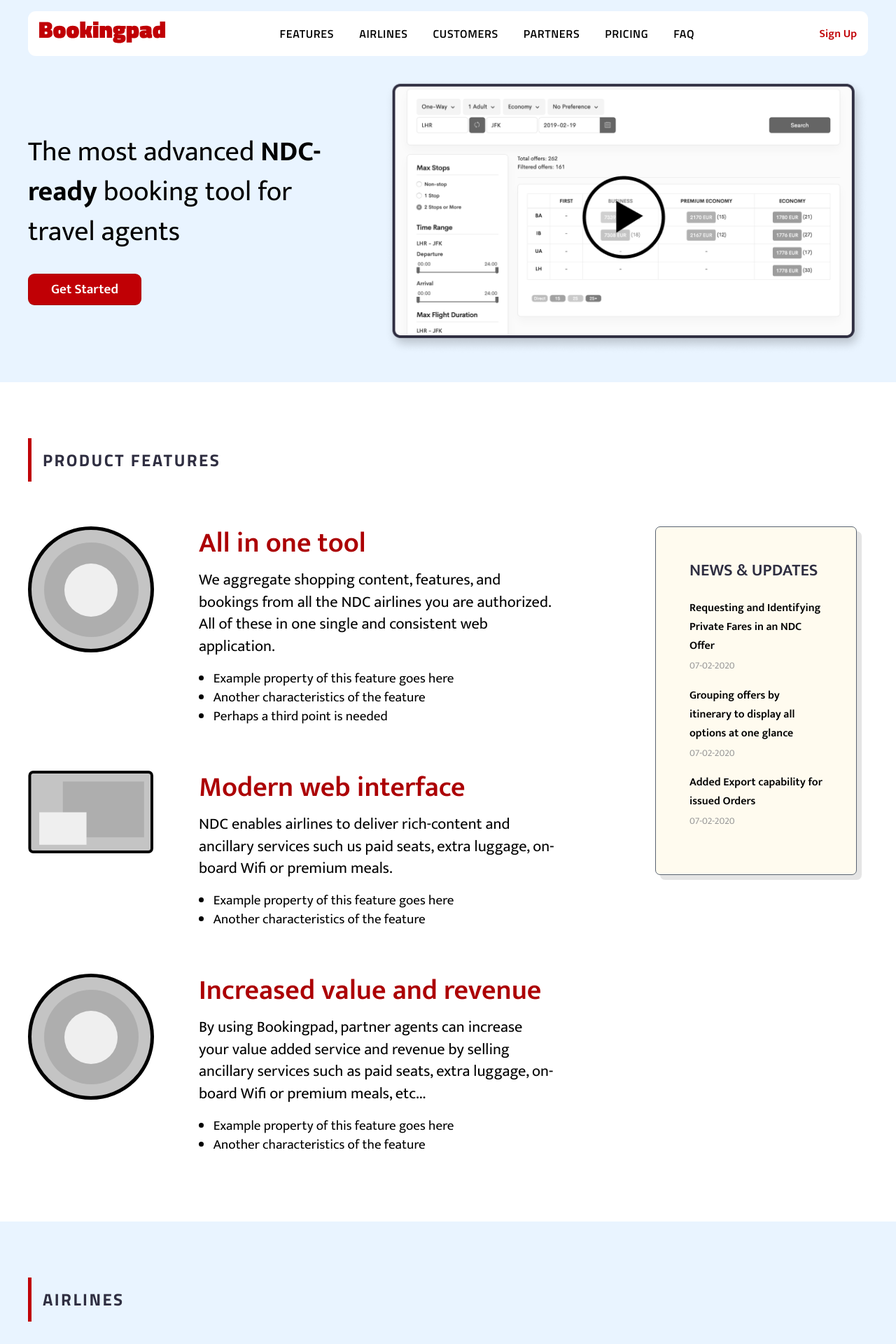
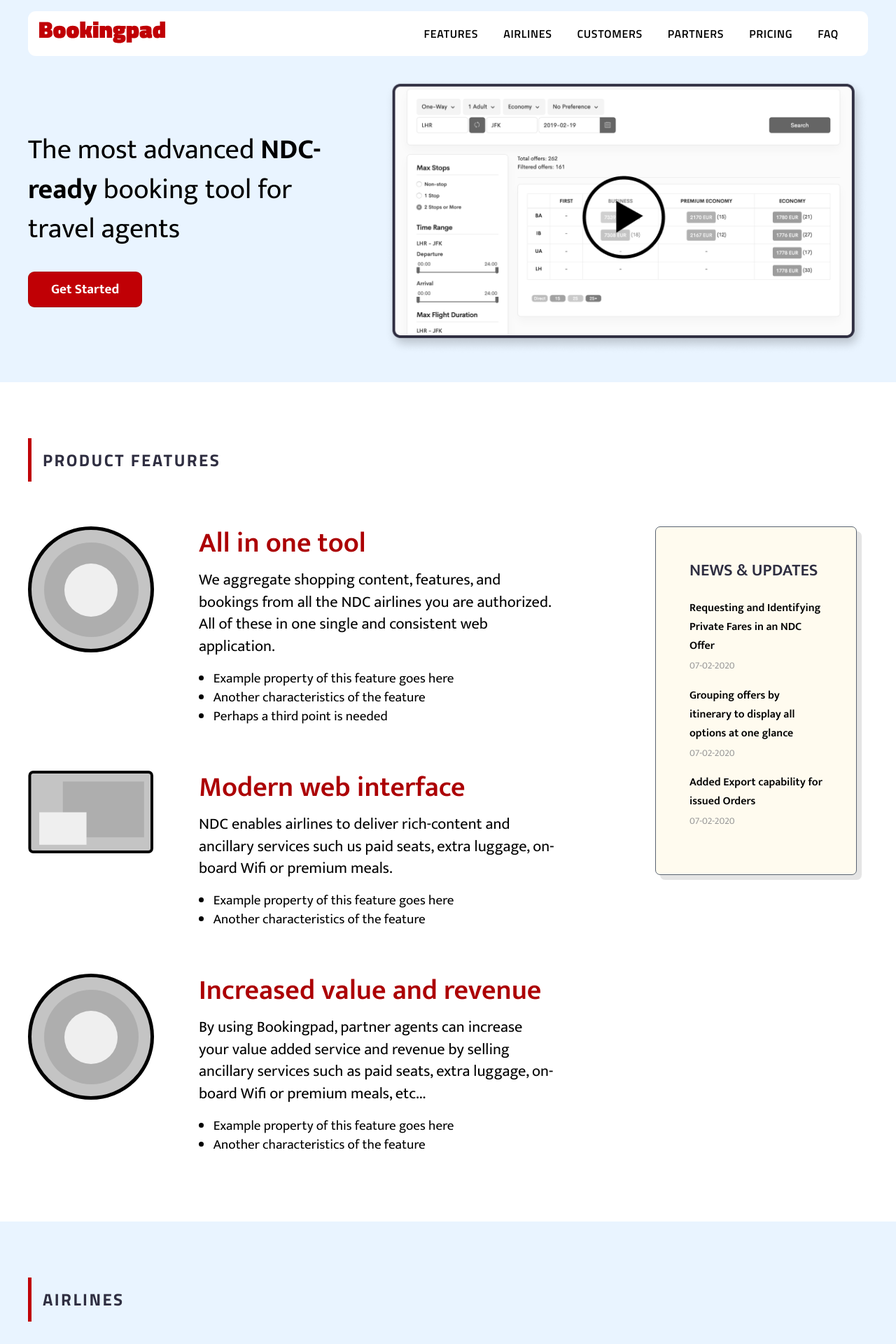
Before and after one commit to tripsimian-labs/bookingpad-web, a Jekyll site: the page built from index.md, in a window 1280 px wide. Shown: the top 1920 px of the page at 70% size. Built offline with Jekyll 4.4.1, drawn with Linux system fonts in a browser that asks for light colours.

Commit message:
Remove the Sign up button on the topNav and improve size of primaryButton

```diff
--- a/_layouts/main.html
+++ b/_layouts/main.html
@@ -36,12 +36,6 @@
             </ul>
           </nav>
         </div>
-        <div class="siteFeatures">
-          <div class="siteFeturesItem">
-            <a href="">Sign Up</a>
-          </div>
-        </div>
-
       </div>
     </div>
   </div>
--- a/_sass/billboard.scss
+++ b/_sass/billboard.scss
@@ -51,6 +51,7 @@
     }
   }
   .primaryButton {
-    padding: .5rem 2rem;
+    padding: .7rem 2rem;
+    font-weight: 700;
   }
 }
--- a/_sass/pricing.scss
+++ b/_sass/pricing.scss
@@ -56,9 +56,8 @@
     }
 
     .primaryButton {
-      font-size: 1.4rem;
+      font-size: 1.3rem;
       background-color: #596371;
-      padding: 1rem;
     }
 
     &.plan {
```
